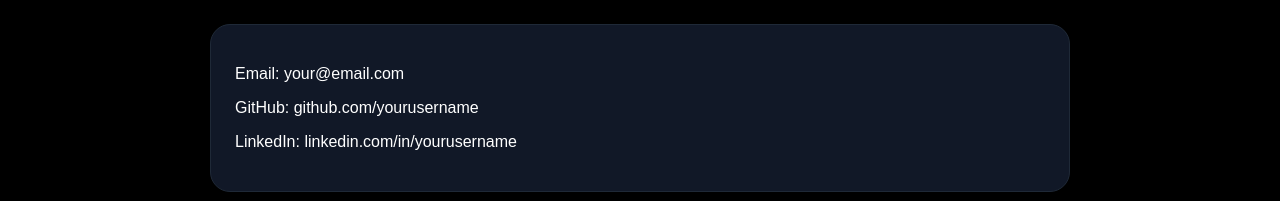
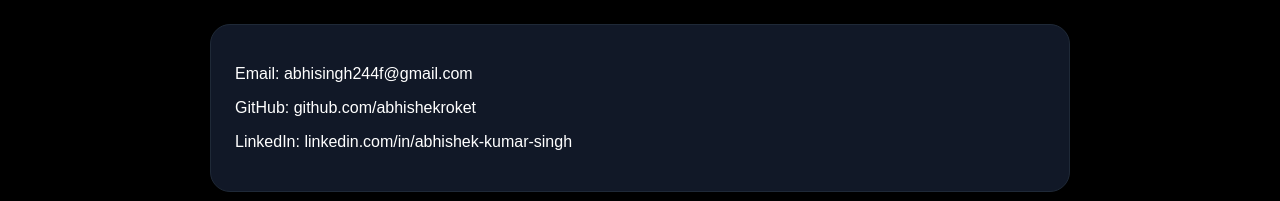
Before and after one commit to abhishekroket/portfolio-react, a React (Vite) app: page / in a window 1280 px wide. Both pictures are taken after a click on the button "Contact". Shown: the part 153-354 px from the top of the page. Built offline with nearby package versions, Linux system fonts and the light colour scheme.

Commit message:
Updated portfolio

```diff
--- a/src/App.jsx
+++ b/src/App.jsx
@@ -121,9 +121,9 @@
           <div className="container">
             <h2>Contact</h2>
             <div className="card">
-              <p>Email: your@email.com</p>
-              <p>GitHub: github.com/yourusername</p>
-              <p>LinkedIn: linkedin.com/in/yourusername</p>
+              <p>Email: abhisingh244f@gmail.com</p>
+              <p>GitHub: github.com/abhishekroket</p>
+              <p>LinkedIn: linkedin.com/in/abhishek-kumar-singh</p>
             </div>
           </div>
         );
```
